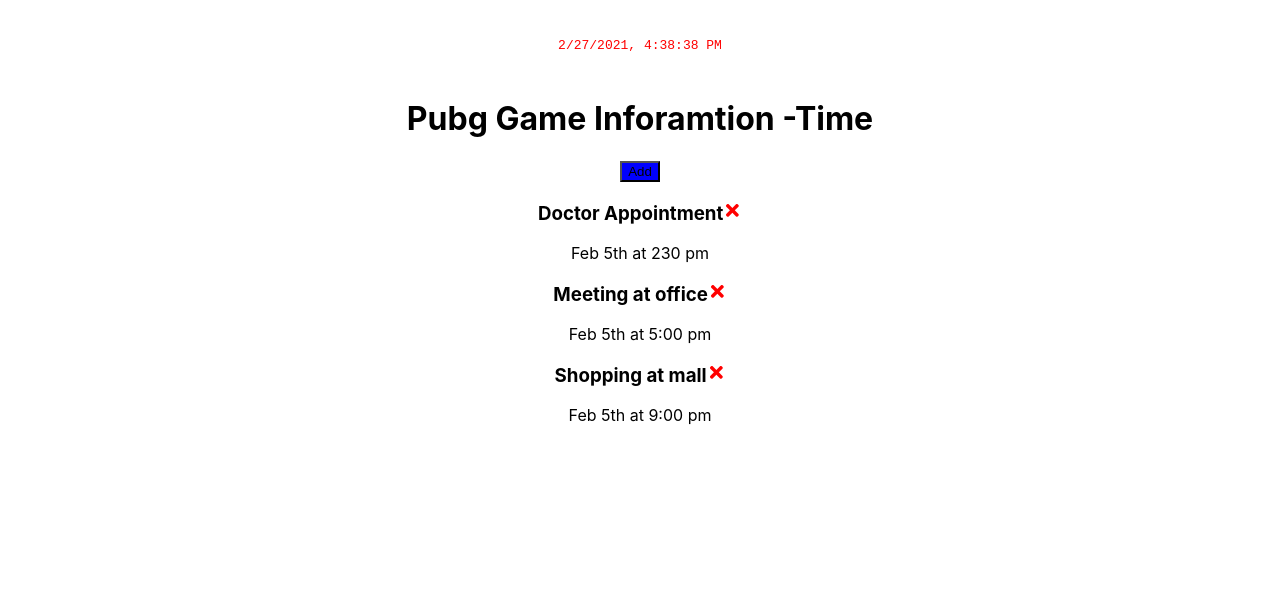
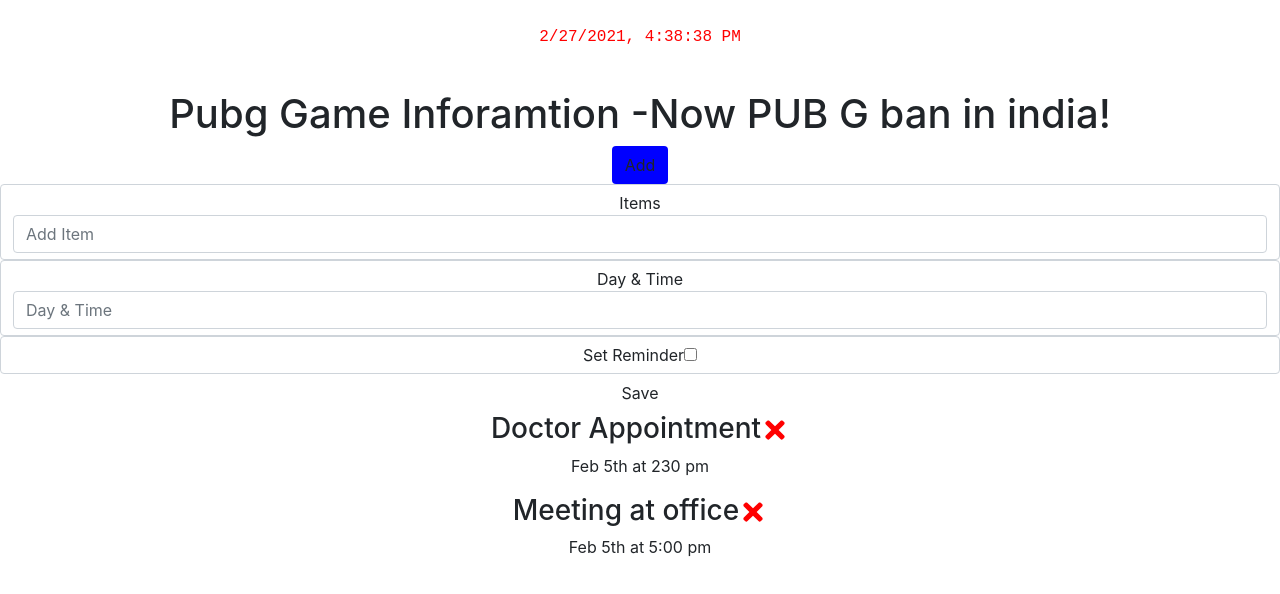
Before and after one commit to girjesh-upadhayay/reactapp, a React (Create React App) app: page / in a window 1280 px wide. Shown: the top 594 px of the page. Built offline with nearby package versions, Linux system fonts and the light colour scheme.

Commit message:
crud items

```diff
--- a/public/index.html
+++ b/public/index.html
@@ -5,6 +5,7 @@
     <link rel="icon" href="%PUBLIC_URL%/favicon.ico" />
     <meta name="viewport" content="width=device-width, initial-scale=1" />
     <meta name="theme-color" content="#000000" />
+    <link href="https://cdn.jsdelivr.net/npm/bootstrap@5.0.0-beta3/dist/css/bootstrap.min.css" rel="stylesheet" integrity="sha384-eOJMYsd53ii+scO/bJGFsiCZc+5NDVN2yr8+0RDqr0Ql0h+rP48ckxlpbzKgwra6" crossorigin="anonymous">
     <meta
       name="description"
       content="Web site created using create-react-app"
@@ -39,5 +40,7 @@
       To begin the development, run `npm start` or `yarn start`.
       To create a production bundle, use `npm run build` or `yarn build`.
     -->
+    <script src="https://cdn.jsdelivr.net/npm/bootstrap@5.0.0-beta3/dist/js/bootstrap.bundle.min.js" integrity="sha384-JEW9xMcG8R+pH31jmWH6WWP0WintQrMb4s7ZOdauHnUtxwoG2vI5DkLtS3qm9Ekf" crossorigin="anonymous"></script>
+
   </body>
 </html>
--- a/src/App.js
+++ b/src/App.js
@@ -3,6 +3,9 @@
 import './App.css';
 import Header from './components/Header';
 import Tasks from "./components/Tasks";
+import Form from "./components/Form";
+import AddTask from "./components/AddTask";
+
 
 // class App extends React.Component{
 
@@ -32,23 +35,32 @@
     text: 'Meeting at office',
     day: 'Feb 5th at 5:00 pm',
     reminder: false,
-},
-{
-    id:3,
-    text: 'Shopping at mall',
-    day: 'Feb 5th at 9:00 pm',
-    reminder: true,
-}])
+}
+])
 
 const deleteTask = (id) => {
+  console.log(id);
      setTasks(tasks.filter((task)=> task.id!==id));
+}
+
+const addTask = (task) => {
+  console.log(task);
+  const id = Math.floor(Math.random()*10000)+1;
+  const newtask = {id,...task};
+  setTasks([newtask,...tasks]);
+
 }
   return (
     <>
     <div className="App">
     <p style={{color:'red', padding:'25px',fontFamily:'monospace'}}>{mytime}</p>
-     <Header title="Time"/>
+     <Header title="Now PUB G ban in india!"/>
+     <AddTask onAdd={addTask}/>
+     {tasks.length > 0 ? (
      <Tasks tasks={tasks} onDelete={deleteTask} />
+     ) : (' No Items')}
+
+
     </div>
     </>
   );
--- /dev/null
+++ b/src/components/AddTask.js
@@ -0,0 +1,45 @@
+import React, {useState} from 'react'
+
+const AddTask = (props) => {
+    const [text, setText] = useState('');
+    const [day, setDay] = useState('');
+    const [reminder, setReminder] = useState(false);
+
+   const onSubmits = (e) => {
+      e.preventDefault();
+        alert('form submited');
+        if(!text){
+            alert('Add Item cannot be empty');
+        }
+        if(!day){
+            alert('Day and Time cannot be empty');
+        }
+        props.onAdd({text,day,reminder});
+        setText('');
+        setDay('');
+        setReminder(false);
+    }
+    return (
+        <>
+          <form className="add-form" onSubmit={onSubmits}>
+            <div className="form-control">
+            <label>Items</label>
+            <input type="text" className="form-control" placeholder="Add Item" value={text} onChange={(e) => setText(e.target.value)} />
+          </div>
+
+          <div className="form-control">
+            <label>Day & Time</label>
+            <input type="text" className="form-control" placeholder="Day & Time" value={day} onChange={(e) => setDay(e.target.value)} />
+          </div>
+
+          <div className="form-control form-control-check">
+            <label>Set Reminder</label>
+            <input type="checkbox" value={reminder} checked={reminder} onChange={(e) => setReminder(e.target.checked)} />
+          </div>
+            <input type="submit" className="btn btn-block" value="Save" />
+          </form>
+        </>
+    )
+}
+
+export default AddTask
--- /dev/null
+++ b/src/components/Form.js
@@ -0,0 +1,67 @@
+import React,{useState} from 'react';
+
+
+const Form = () => {
+
+    const [firstname,setFirstname] = useState('');
+    const [lastname,setLastname] = useState('');
+
+    const formSubmit = (event) =>{
+        event.preventDefault();
+        alert('submit form');
+    }
+
+    const inputFirstEvent = (event) => {
+       console.log(event.target.value);
+       setFirstname(event.target.value);
+    }
+
+    const inputLastEvent = (event) => {
+        console.log(event.target.value);
+        setLastname(event.target.value);
+     }
+      // const name = event.target.name;
+       //const value = event.target.value;
+    //    setFullname((preValue)=> {
+    //        console.log(obj);
+    //          if(name=='fname'){
+
+    //             return {
+    //                 fname : value,
+    //                 lname: preValue.lname,
+    //             }
+    //          }
+    //          if(name=='lname'){
+
+    //             return {
+    //                 fname : preValue.fname,
+    //                 lname: value,
+    //             }
+    //          }
+    //    })
+
+
+
+    return (
+        <>
+        <div className="row">
+        <form id="formId" onSubmit={formSubmit}>
+            <h5>{firstname} {lastname}</h5>
+            <div className="col-offset-5 col-md-6 col-sm-10">
+                <div className="input-group mb-3">
+                    <input type="text" name="firstName"  onChange={inputFirstEvent}  className="form-control" placeholder="First Name" />
+                </div>
+            </div>
+            <div className="col-offset-6 col-md-6 col-sm-10">
+                <div className="input-group mb-3">
+                    <input type="text" name="lastName" onChange={inputLastEvent} className="form-control" placeholder="Last Name"  />
+                </div>
+            </div>
+            <button type="submit">Send</button>
+            </form>
+        </div>
+
+        </>
+    );
+}
+export default Form;
--- a/src/components/Header.js
+++ b/src/components/Header.js
@@ -3,7 +3,8 @@
 
 const Header = ({title}) => {
 
-    const onClick = ()=>{
+    const onClick = (e)=>{
+
         console.log('clicked');
     }
     return (
```
Also changed, not shown: 1 other file (tests, documents, lock files or other folders).
